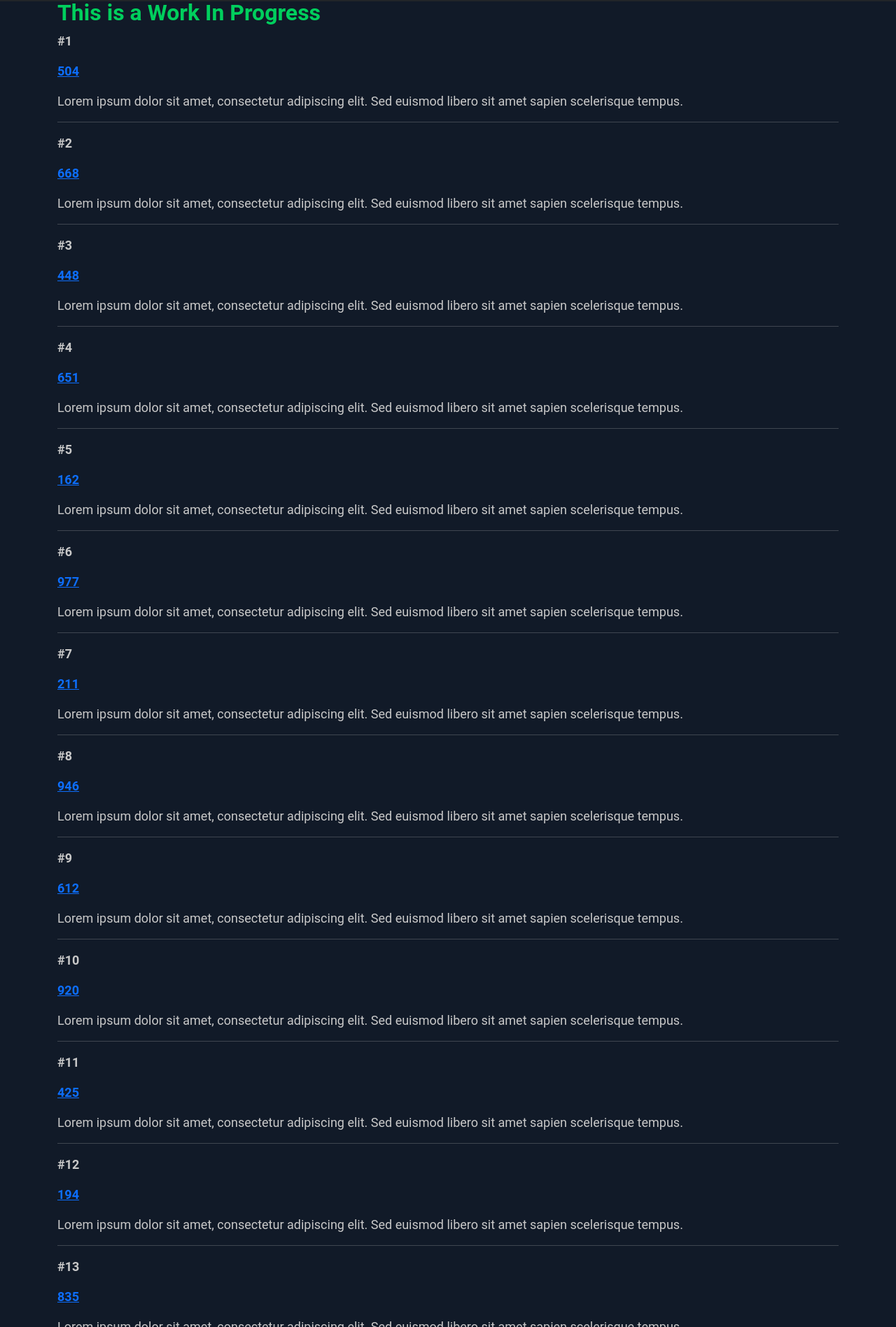
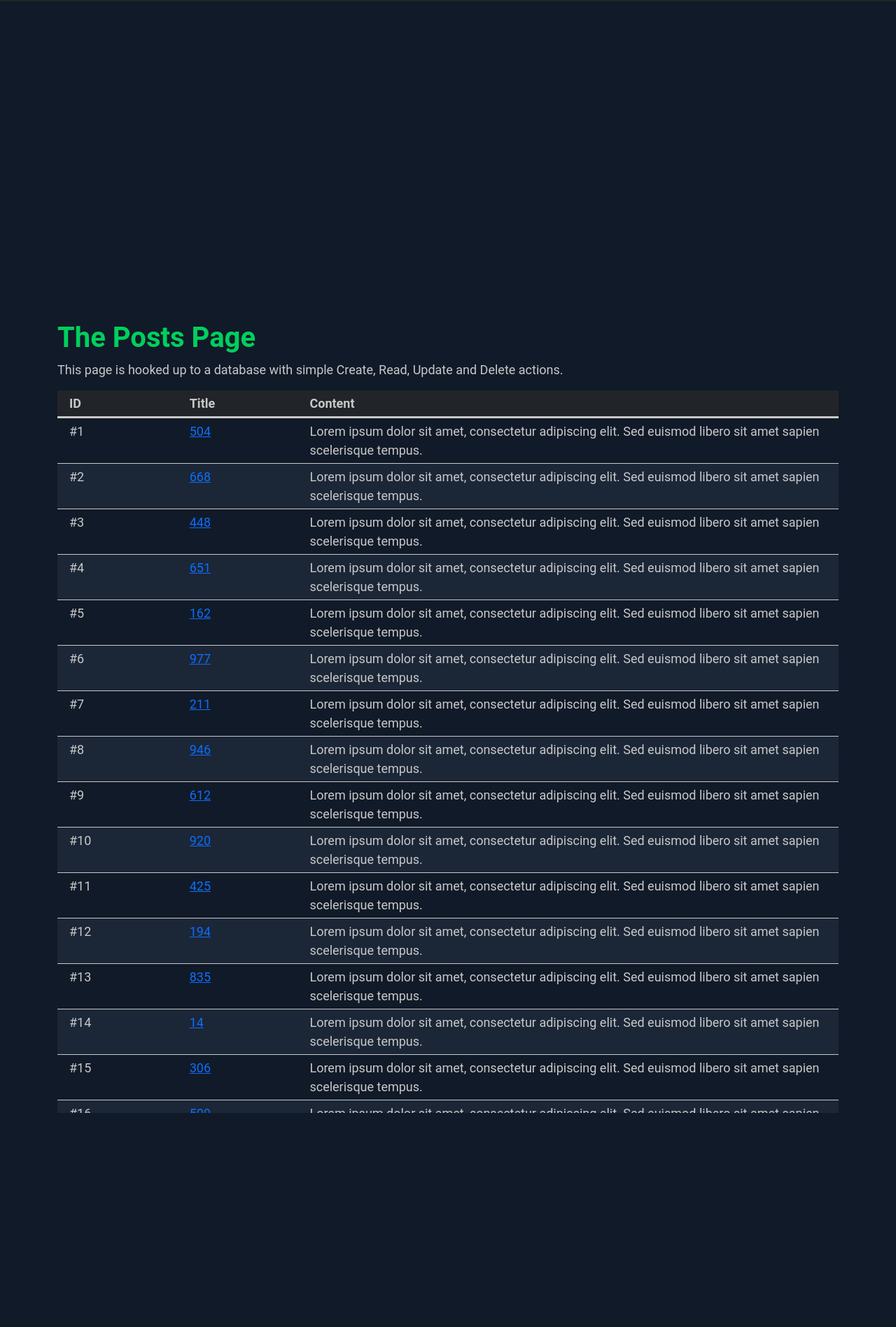
Before and after one commit to tschoolderman/portfolio, a Flask app: page /posts/ in a window 1280 px wide. Shown: the part 57-1954 px from the top of the page at 70% size. Run offline with Flask 3, Linux system fonts and the light colour scheme; data comes from the database, SQL or seed files in the repository.

Commit message:
Layout changes to post and single_post

```diff
--- a/app/static/style.css
+++ b/app/static/style.css
@@ -133,3 +133,39 @@
 .footnote {
     font-size: 8px;
 }
+
+.post-table {
+    max-height: 50vh;
+    overflow-y: auto;
+    position: relative;
+}
+
+.table-header {
+    font-weight: bold;
+    padding: 5px;
+    position: sticky;
+    top: 0;
+    z-index: 1;
+    border-bottom: 3px solid rgb(200, 200, 200);
+}
+
+.table-row {
+    padding: 5px;
+    border-bottom: 1px solid rgb(200, 200, 200);
+}
+
+.table-row:nth-child(even) {
+    background-color: rgba(70, 90, 115, 0.2);
+}
+
+.col1 {
+    flex: 1;
+}
+
+.col2 {
+    flex: 1;
+}
+
+.col3 {
+    flex: 5;
+}
--- a/app/templates/posts/index.html
+++ b/app/templates/posts/index.html
@@ -1,26 +1,37 @@
 {% extends 'base.html' %}
 
 {% block content %}
+
+<section class="parallax-block">
     <span class="title">
         <h1>{% block title %} The Posts Page {% endblock %}</h1>
     </span>
     <div class="content">
-    <h2>This is a Work In Progress</h2>
+        <p>This page is hooked up to a database with simple Create, Read, Update and Delete actions.</p>
+
+        <!-- Header for the table -->
+        <div class="container post-table custom-smaller-div">
+            <div class="row table-header bg-dark">
+                <div class="col col1">ID</div>
+                <div class="col col2">Title</div>
+                <div class="col col3">Content</div>
+            </div>
+
+            <!-- Body for the table -->
+            <div class="table-content">
                 {% for post in posts %}
-    <div class="post">
-        <p><b>#{{ post.id }}</b></p>
-        <p class="title">
-            <b>
-                <a href="{{ url_for('posts.single_post', post_id=post.id) }}">
-                    {{ post.title }}
-                </a>
-            </b>
-        </p>
-        <div class="content">
-            <p>{{ post.content }}</p>
+                <div class="row table-row">
+                    <div class="col col1">
+                        #{{ post.id }}
                     </div>
-        <hr>
+                    <div class="col col2"><a href="{{ url_for('posts.single_post', post_id=post.id) }}">
+                            {{ post.title }}</a></div>
+                    <div class="col col3">{{ post.content }}</div>
                 </div>
                 {% endfor %}
             </div>
+        </div>
+    </div>
+</section>
+
 {% endblock %}
```
Also changed, not shown: app/templates/posts/single_post.html (+12 -2 lines). Lines whose indentation alone changed are shown as unchanged.
